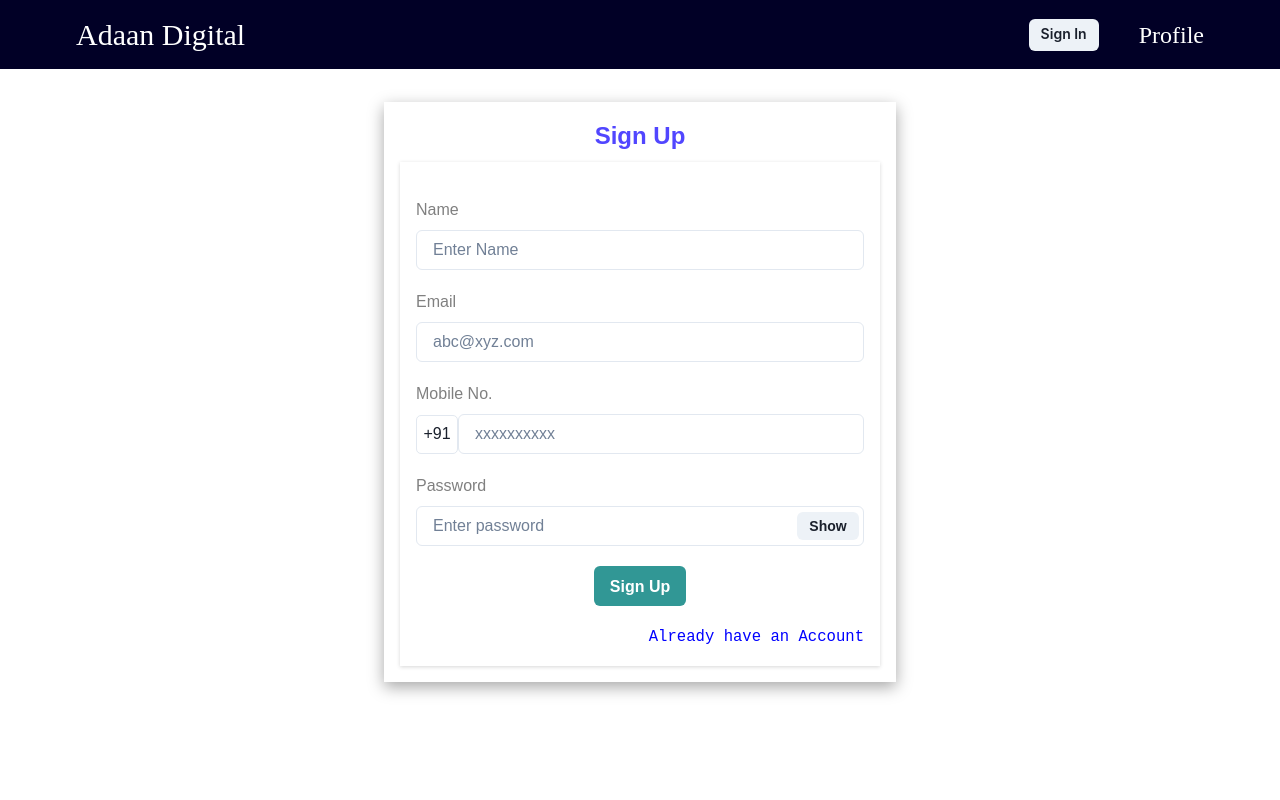
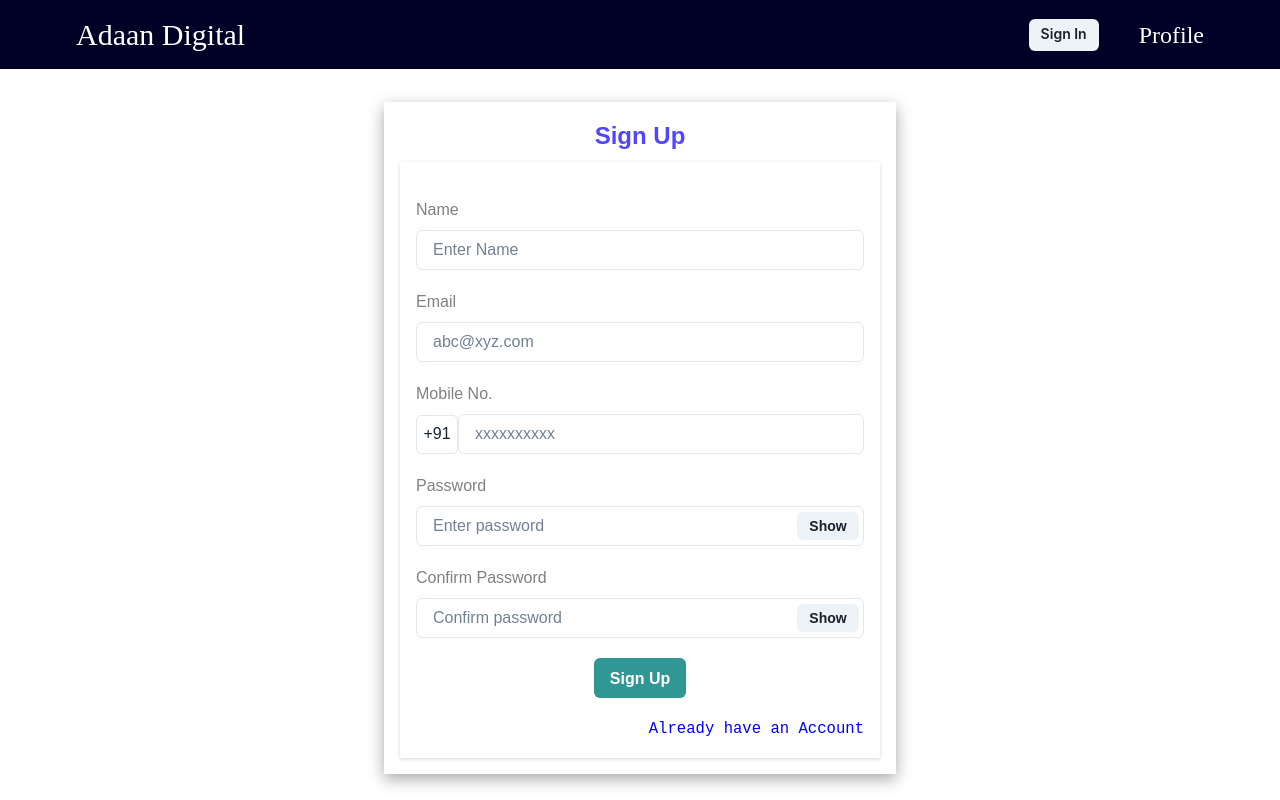
Before and after one commit to Nitesh-Samaniya/adaan-digital, a React (Create React App) app in the folder client/: page /signup in a window 1280 px wide. Built offline with nearby package versions, Linux system fonts and the light colour scheme; no server answers.

Commit message:
add video demo in readme and add confirm password field in signup form

```diff
--- a/client/src/component/Signup.jsx
+++ b/client/src/component/Signup.jsx
@@ -8,17 +8,21 @@ import { AuthContext } from '../context/AuthContext';
 const SignUp = () => {
     const {setIsToken} = useContext(AuthContext);
     const [show, setShow] = React.useState(false)
+    const [showConfirm, setShowConfirm] = React.useState(false)
     const [formData, setFormData] = useState({
         phone: '',
         email: '',
         name: '',
-        password: ''
+        password: '',
+        confirmPassword: ''
     })
     const [loading, setLoading] = useState(false);
     const toast = useToast();
     const navigate = useNavigate();
 
     const handleClick = () => setShow(!show)
+    const handleClickConfirm = () => setShowConfirm(!showConfirm)
+
 
     const handleChange = (e) => {
         const { name, value } = e.target;
@@ -61,13 +65,22 @@ const SignUp = () => {
                 duration: 5000,
                 isClosable: true,
             });
-        } else {
+        } else if (formData.password !== formData.confirmPassword) {
+            toast({
+                title: 'Passwords do not match.',
+                description: 'Please ensure both passwords match.',
+                status: 'error',
+                duration: 5000,
+                isClosable: true,
+            });
+        }else {
             await handleSignUp();
             setFormData({
                 phone: '',
                 email: '',
                 name: '',
-                password: ''
+                password: '',
+                confirmPassword: ''
             });
         }
     };
@@ -166,6 +179,24 @@ const SignUp = () => {
                 </InputGroup>
             </Box>
 
+            <Box marginTop={5}>
+                <FormLabel color={'gray'}>Confirm Password</FormLabel>
+                <InputGroup size='md'>
+                    <Input
+                        pr='4.5rem'
+                        type={showConfirm ? 'text' : 'password'}
+                        placeholder='Confirm password'
+                        name='confirmPassword' onChange={handleChange} value={formData.confirmPassword}
+                        required
+                    />
+                    <InputRightElement width='4.5rem'>
+                        <Button h='1.75rem' size='sm' onClick={handleClickConfirm}>
+                            {showConfirm ? 'Hide' : 'Show'}
+                        </Button>
+                    </InputRightElement>
+                </InputGroup>
+            </Box>
+
             <Box mt={5} mb={5} sx={{display: 'flex', justifyContent:'center'}}>
                 <Button isLoading={loading} type="submit" colorScheme='teal' size='md'>Sign Up</Button>
             </Box>
```
Also changed, not shown: 1 other file (tests, documents, lock files or other folders).
